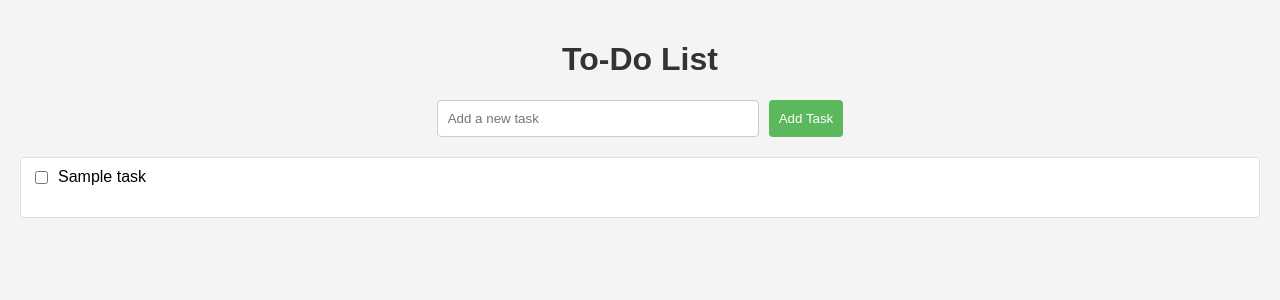
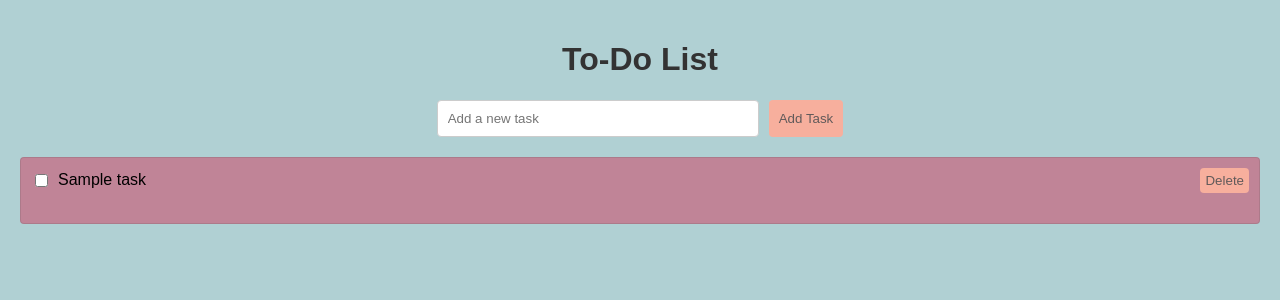
Before and after one commit to Mirkica/to-do-list, a Flask app: template templates/index.html in a window 1280 px wide. Shown: the top 300 px of the page. Run offline with Flask 3, Linux system fonts and the light colour scheme; the template is opened without the code that fills it: most values are stand-ins (such as "Sample title", 1, 10 or a date in 2020).

Commit message:
add delete button to be able to delete task

```diff
--- a/app.py
+++ b/app.py
@@ -21,5 +21,12 @@ def update_task(task_index):
     todos[task_index]['completed'] = not todos[task_index]['completed']
     return redirect(url_for('index'))
 
+@app.route('/delete/<int:task_index>', methods=['POST'])
+def delete_task(task_index):
+    # Remove the task from the list
+    todos.pop(task_index)
+    return redirect(url_for('index'))
+
+
 if __name__ == '__main__':
     app.run(debug=True)
--- a/static/styles.css
+++ b/static/styles.css
@@ -1,6 +1,6 @@
 body {
   font-family: Arial, sans-serif;
-  background-color: #f4f4f4;
+  background-color: #b0d0d3;
   margin: 0;
   padding: 20px;
 }
@@ -26,15 +26,15 @@ input[type="text"] {
 
 button {
   padding: 10px;
-  background-color: #5cb85c;
-  color: white;
+  background-color: #f7af9d;
+  color: rgb(97, 90, 90);
   border: none;
   border-radius: 4px;
   cursor: pointer;
 }
 
 button:hover {
-  background-color: #4cae4c;
+  background-color: #cd9385;
 }
 
 ul {
@@ -46,8 +46,8 @@ li {
   display: flex;
   align-items: center;
   justify-content: space-between;
-  background: white;
-  border: 1px solid #ddd;
+  background: #c08497;
+  border: 1px solid #a57786bd;
   border-radius: 4px;
   padding: 10px;
   margin-bottom: 10px;
--- a/templates/index.html
+++ b/templates/index.html
@@ -33,6 +33,24 @@
           />
           <label>{{ todo.task }}</label>
         </form>
+        <form
+          method="POST"
+          action="/delete/{{ loop.index0 }}"
+          style="display: inline"
+        >
+          <button
+            type="submit"
+            style="
+              background-color: #f7af9d;
+              color: rgb(97, 90, 90);
+              border: none;
+              padding: 5px;
+              border-radius: 4px;
+            "
+          >
+            Delete
+          </button>
+        </form>
       </li>
       {% endfor %}
     </ul>
```
